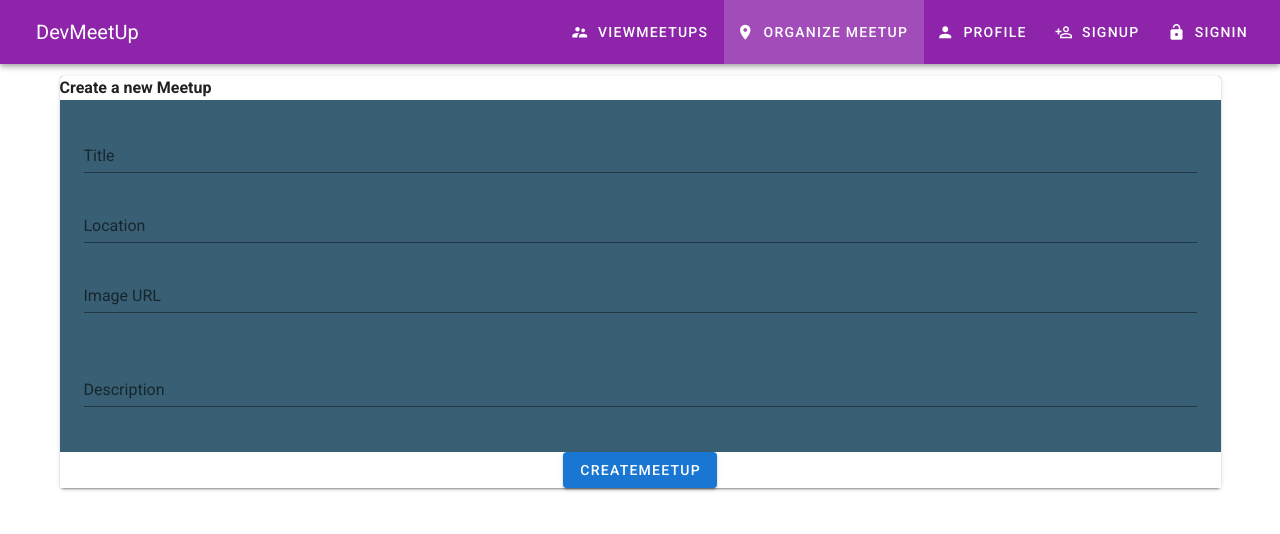
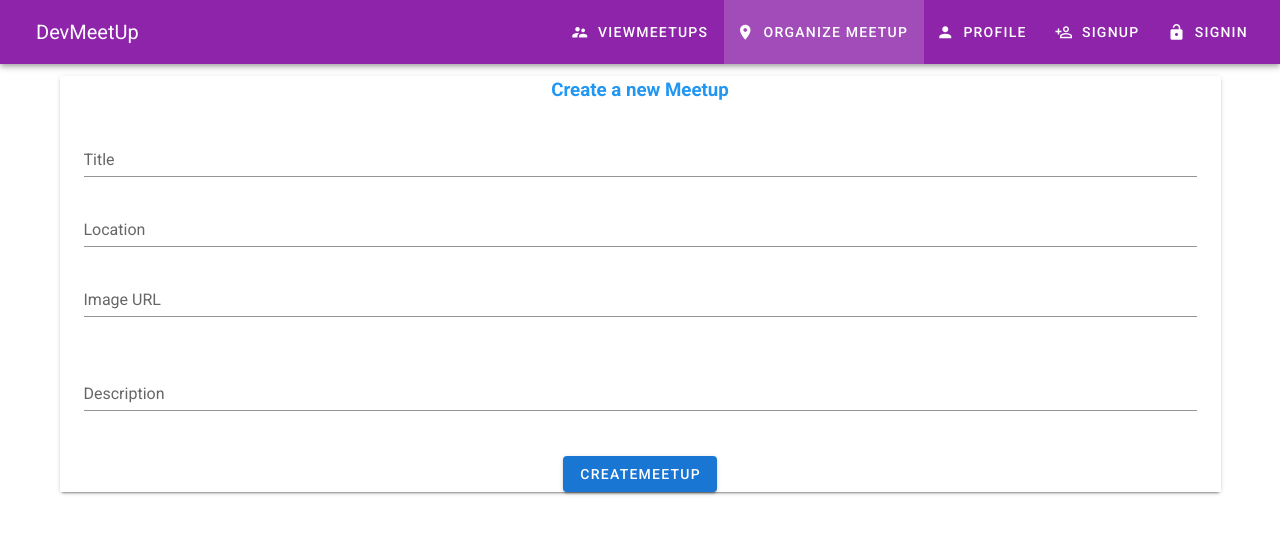
Before and after one commit to aungcholatt/Dev_MeetUp_Vue, a Vue app: page /meetup/new in a window 1280 px wide. Shown: the top 534 px of the page. Built offline with nearby package versions, Linux system fonts and the light colour scheme.

Commit message:
changed background card color

```diff
--- a/src/components/Meetup/CreateMeetup.vue
+++ b/src/components/Meetup/CreateMeetup.vue
@@ -1,12 +1,12 @@
 <template>
     <v-container>
-        <v-card color="#385F73" theme="dark">
-            <v-sheet row class="justify-center">
-                <h4 class="text-white">Create a new Meetup</h4>
+        <v-card>
+            <v-sheet row class="d-flex justify-center">
+                <h3 class="info--text">Create a new Meetup</h3>
             </v-sheet>
             <form @submit.prevent="onCreateMeetup()">
                 <v-container>
-                    <v-col cols="12">
+                    <v-col cols="12" class="">
                         <v-text-field name="title" label="Title" id="title" v-model="title" required></v-text-field>
                         <v-text-field name="location" label="Location" id="location" v-model="location" required>
                         </v-text-field>
```
